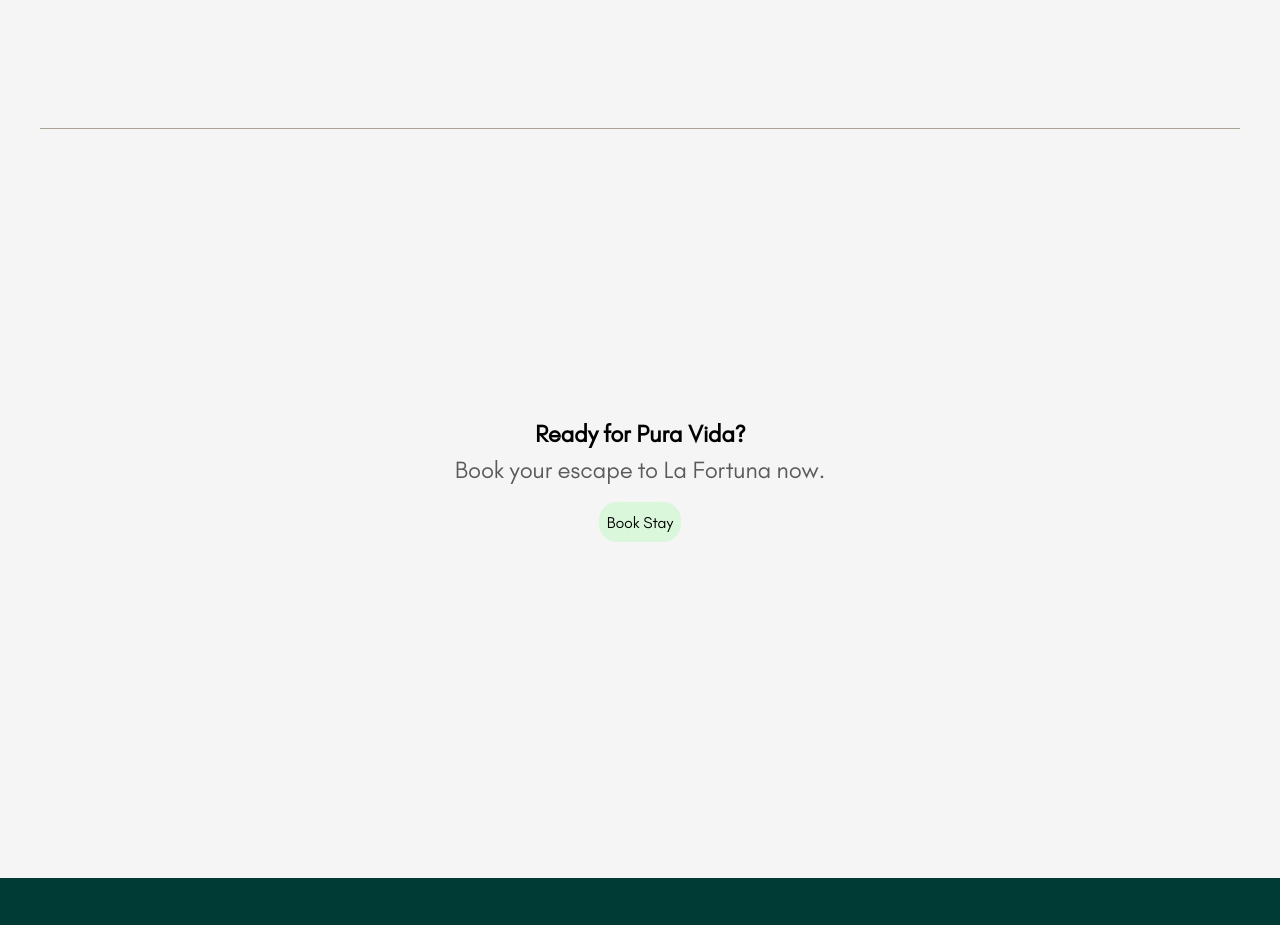
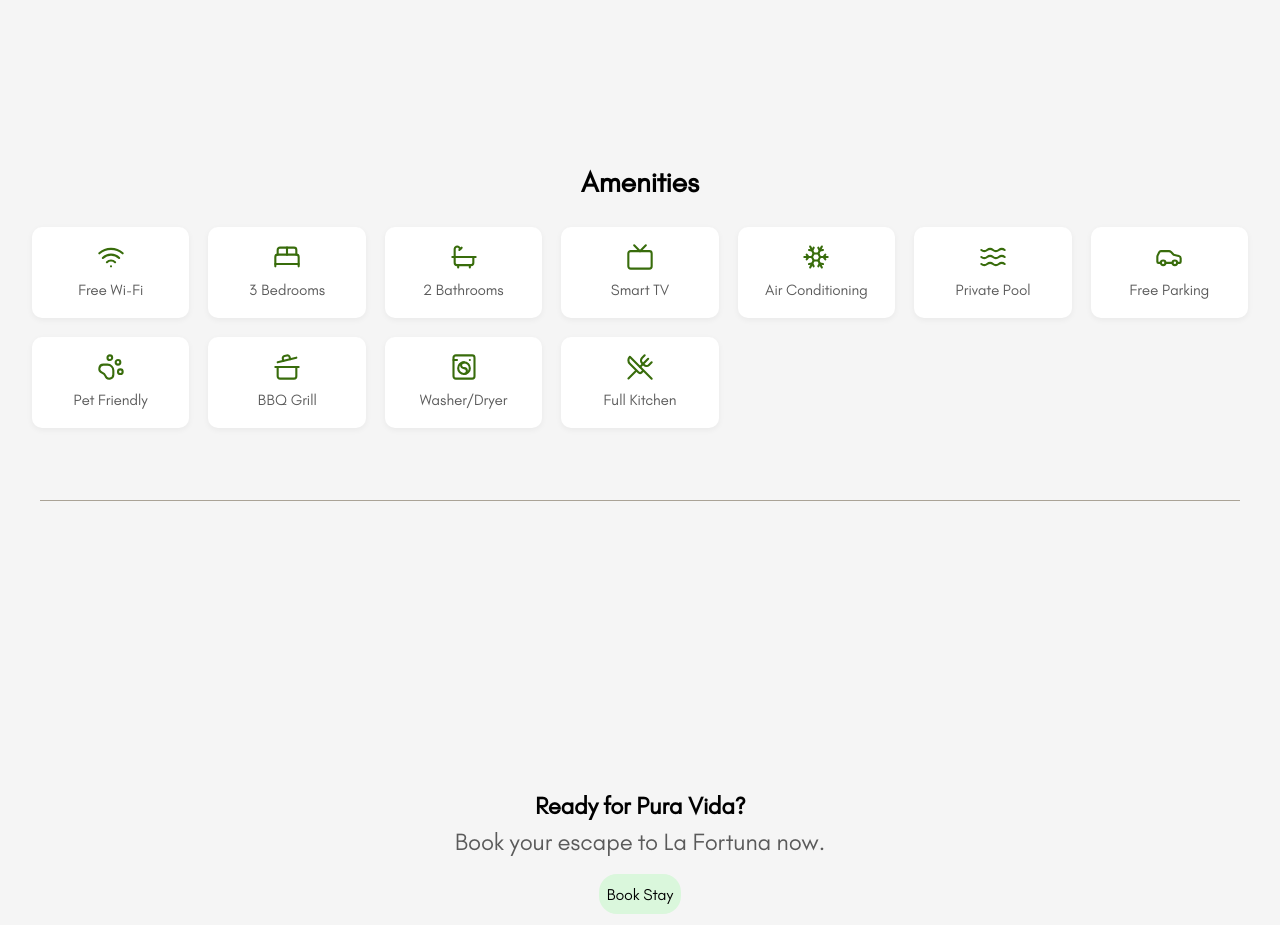
Before and after one commit to lunalabscr/echo-frontend, a React (Vite) app: page / in a window 1280 px wide. Shown: the part 3000-3925 px from the top of the page. Built offline with nearby package versions, Linux system fonts and the light colour scheme.

Commit message:
amenities stuff

```diff
--- a/package.json
+++ b/package.json
@@ -16,6 +16,7 @@
     "i18next": "^25.3.2",
     "i18next-browser-languagedetector": "^8.2.0",
     "i18next-http-backend": "^3.0.2",
+    "lucide-react": "^0.539.0",
     "react": "^18.3.1",
     "react-dom": "^18.3.1",
     "react-helmet-async": "^2.0.5",
--- a/public/locales/en/translation.json
+++ b/public/locales/en/translation.json
@@ -74,5 +74,19 @@
     "imageAlt1": "Aerial view of the property taken by drone",
     "imageAlt2": "Modern kitchen interior",
     "imageAlt3": "Outside garden and terrace"
+  },
+  "amenities": {
+    "title": "Amenities",
+    "wifi": "Free Wi-Fi",
+    "bedrooms": "3 Bedrooms",
+    "bathrooms": "2 Bathrooms",
+    "tv": "Smart TV",
+    "ac": "Air Conditioning",
+    "pool": "Private Pool",
+    "parking": "Free Parking",
+    "petFriendly": "Pet Friendly",
+    "bbq": "BBQ Grill",
+    "washerDryer": "Washer/Dryer",
+    "kitchen": "Full Kitchen"
   }
 }
--- /dev/null
+++ b/src/components/amenities/Amenities.module.scss
@@ -0,0 +1,38 @@
+@use "@styles/colors";
+.amenities {
+  padding: 2rem;
+  border-radius: 12px;
+
+  .title {
+    text-align: center;
+    font-size: 1.8rem;
+    margin-bottom: 1.5rem;
+  }
+
+  .grid {
+    display: grid;
+    grid-template-columns: repeat(auto-fill, minmax(150px, 1fr));
+    gap: 1.2rem;
+  }
+
+  .item {
+    background: white;
+    border-radius: 10px;
+    padding: 1rem;
+    display: flex;
+    flex-direction: column;
+    align-items: center;
+    text-align: center;
+    gap: 0.5rem;
+    box-shadow: 0 2px 6px rgba(0, 0, 0, 0.05);
+
+    span {
+      font-size: 0.95rem;
+      color: colors.$text-third;
+    }
+
+    svg {
+      color: colors.$light-green; // Airbnb's accent color
+    }
+  }
+}
--- /dev/null
+++ b/src/components/amenities/index.tsx
@@ -0,0 +1,47 @@
+import { useTranslation } from "react-i18next";
+import {
+  Wifi,
+  BedDouble,
+  Bath,
+  Tv,
+  Snowflake,
+  Car,
+  PawPrint,
+  CookingPot,
+  WashingMachine,
+  Waves,
+  UtensilsCrossed,
+} from "lucide-react";
+import styles from "./Amenities.module.scss";
+
+export const Amenities = () => {
+  const { t } = useTranslation();
+
+  const amenities = [
+    { icon: Wifi, label: t("amenities.wifi") },
+    { icon: BedDouble, label: t("amenities.bedrooms") },
+    { icon: Bath, label: t("amenities.bathrooms") },
+    { icon: Tv, label: t("amenities.tv") },
+    { icon: Snowflake, label: t("amenities.ac") },
+    { icon: Waves, label: t("amenities.pool") },
+    { icon: Car, label: t("amenities.parking") },
+    { icon: PawPrint, label: t("amenities.petFriendly") },
+    { icon: CookingPot, label: t("amenities.bbq") },
+    { icon: WashingMachine, label: t("amenities.washerDryer") },
+    { icon: UtensilsCrossed, label: t("amenities.kitchen") },
+  ];
+
+  return (
+    <section className={styles.amenities}>
+      <h2 className={styles.title}>{t("amenities.title")}</h2>
+      <div className={styles.grid}>
+        {amenities.map(({ icon: Icon, label }, idx) => (
+          <div className={styles.item} key={idx}>
+            <Icon size={28} strokeWidth={1.8} />
+            <span>{label}</span>
+          </div>
+        ))}
+      </div>
+    </section>
+  );
+};
--- a/src/pages/home/Home.tsx
+++ b/src/pages/home/Home.tsx
@@ -4,6 +4,7 @@ import { Hero } from "@/components/hero";
 import { WhatWeOffer } from "@/components/whatweoffer";
 import { useParams } from "react-router-dom";
 import SEO from "@/components/SEO";
+import { Amenities } from "@/components/amenities";
 
 export const Home = () => {
   const { lang } = useParams();
@@ -20,6 +21,7 @@ export const Home = () => {
       <Hero />
       <WhatWeOffer />
       <Faq />
+      <Amenities />
       <Book />
     </>
   );
--- a/src/styles/_colors.scss
+++ b/src/styles/_colors.scss
@@ -8,4 +8,5 @@ $text-third: #5a5a5a;
 $gray: #e6e6e6;
 $vanilla: #f1eada;
 $dark-green: rgb(0, 59, 54);
+$light-green: rgb(56, 108, 11);
 $nyanza: rgb(218, 247, 220);
```
Also changed, not shown: public/locales/es/translation.json (+14 -0 lines), public/locales/pt/translation.json (+14 -0 lines), 1 other file (tests, documents, lock files or other folders).
